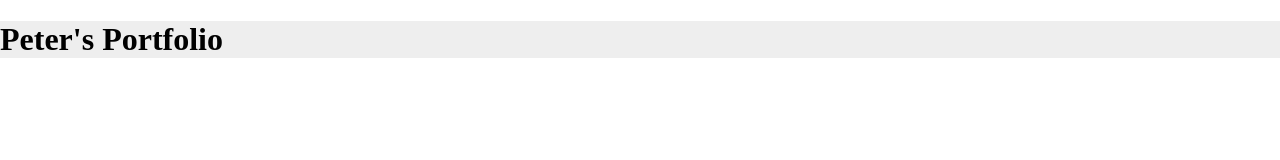
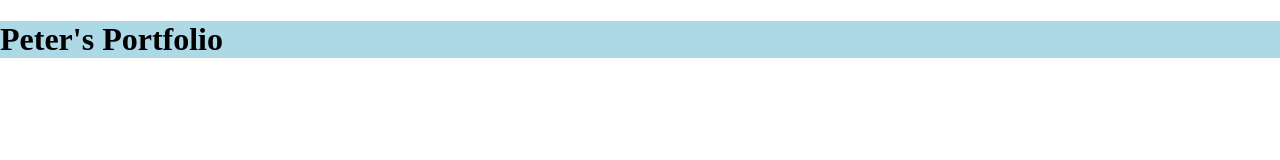
Before and after one commit to Plbyatt86/Peters-Portfolio, a plain HTML site: page index.html in a window 1280 px wide. Drawn offline with nearby package versions, Linux system fonts and the light colour scheme.

Commit message:
Update style.css

```diff
--- a/style.css
+++ b/style.css
@@ -1,4 +1,4 @@
 Main {
   margin: 0;
-  background-color: #eee;
+  background-color: lightblue;
 }
```
